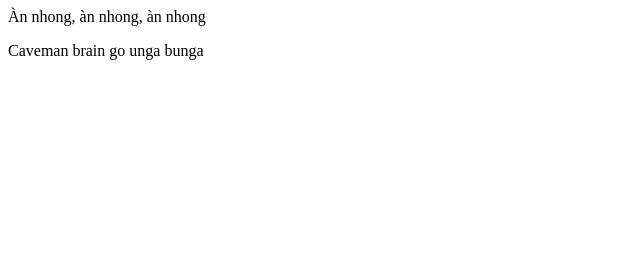
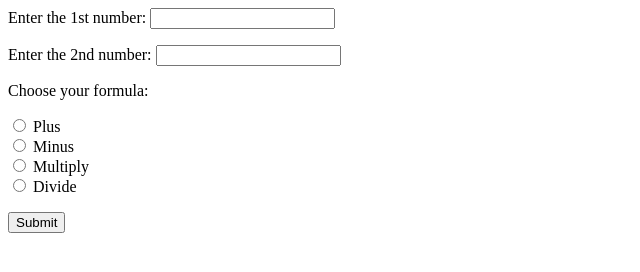
Before and after one commit to caoxuantung/BackEndTutorial, a plain HTML site: page index.html in a window 1280 px wide. Shown: the whole page, without its empty margins (0-640 px from the left). Drawn offline with Linux system fonts and the light colour scheme.

Commit message:
Code submit by K Signed-off-by: caoxuantung <tung1962002@gmail.com>

```diff
--- a/index.html
+++ b/index.html
@@ -2,13 +2,38 @@
     <head>
         <title>Trang đầu Backend </title>
     </head>
+
+
     <body>
-        <p onclick="Tunc()">Àn nhong, àn nhong, àn nhong</p>
-        <div>Caveman brain go unga bunga</div>
+        <form>
+            <form>
+                <label for="number1"> Enter the 1st number: </label>
+                <input type="number1" id="quantity1" name="quantity" min="1" max="999">
+            </form>
+            <form>
+                <label for="number2"> Enter the 2nd number: </label>
+                <input type="number2" id="quantity2" name="quantity" min="1" max="999">
+            </form>
+            <p>Choose your formula:</p>
+                <form>
+                    <input type="radio" id="plus" name="formula" value="plus">
+                    <label for="plus">Plus</label><br>
+                    <input type="radio" id="minus" name="formula" value="minus">
+                    <label for="minus">Minus</label><br>
+                    <input type="radio" id="multiply" name="formula" value="multiply">
+                    <label for="multiply">Multiply</label><br>
+                    <input type="radio" id="divide" name="formula" value="divide">
+                    <label for="divide">Divide</label>
+                </form>
+
+        </form>
+
+        <button type="button" onclick='document.getElementById("submit").innerHTML = z'>Submit</button>
         <script>
-            function Tunc(){
-                alert("Iu Ling")
-            }
+            let x, y, z;
+            x="quantity1";
+            y="quantity2";
+            let z= x + y;
         </script>
 
     </body>
```
Also changed, not shown: BackEnd.html (deleted, +0 -5 lines).
